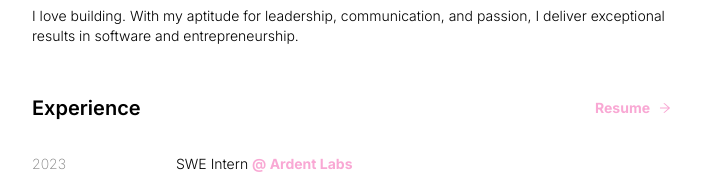
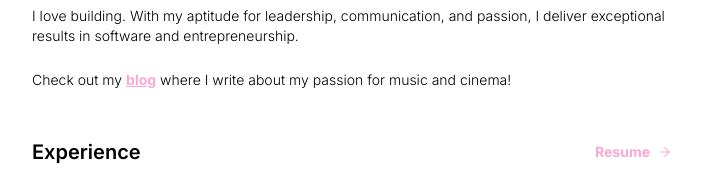
Before and after one commit to michaelhyi/personal-website, a Next.js app in the folder client/: page / in a window 1280 px wide. Shown: the part 282-456 px from the top of the page, without its empty margins (288-989 px from the left). Built offline with nearby package versions, Linux system fonts and the light colour scheme.

Commit message:
feat(routing): added blog link on home page (#37) [MYC-56]

```diff
--- a/client/src/components/home/About.tsx
+++ b/client/src/components/home/About.tsx
@@ -1,6 +1,7 @@
 import Image from "next/image";
 import { icons } from "../../data/icons";
 import Link from "../links/Link";
+import NextLink from "next/link";
 
 const About = () => {
   return (
@@ -32,6 +33,16 @@ const About = () => {
         I love building. With my aptitude for leadership, communication, and
         passion, I deliver exceptional results in software and entrepreneurship.
       </div>
+      <div className="mt-6">
+        Check out my&nbsp;
+        <NextLink
+          className="text-pink-300 cursor-pointer duration-500 hover:opacity-50 font-bold underline"
+          href="/blog"
+        >
+          blog
+        </NextLink>
+        &nbsp;where I write about my passion for music and cinema!
+      </div>
     </div>
   );
 };
--- a/client/src/pages/blog.tsx
+++ b/client/src/pages/blog.tsx
@@ -21,7 +21,6 @@ const Blog = () => {
     <Container>
       <div className="mt-24" />
       <ArrowLink href="/" left text="Home" />
-      <div className="text-xl font-semibold mt-12">Blog</div>
       <div className="flex flex-col gap-10 mt-12">
         {data.map((v) => (
           <PostCard
```
